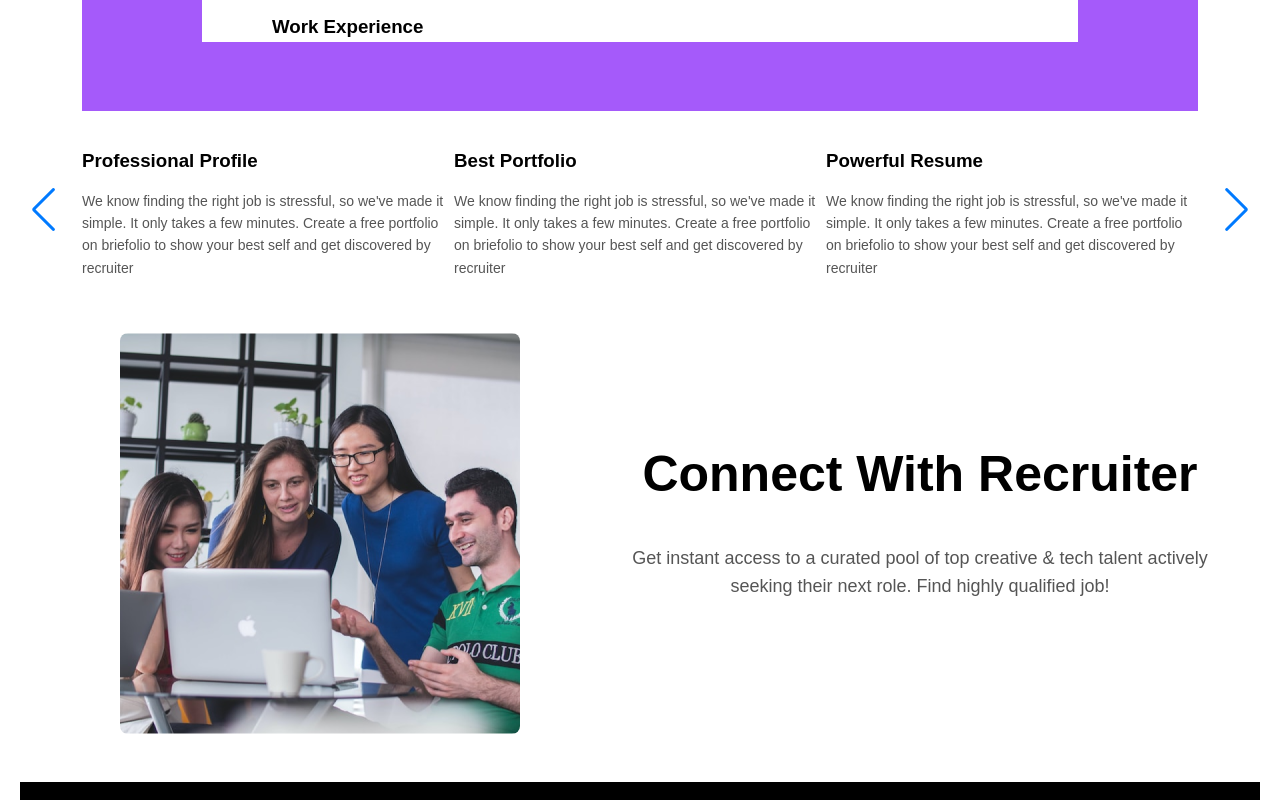
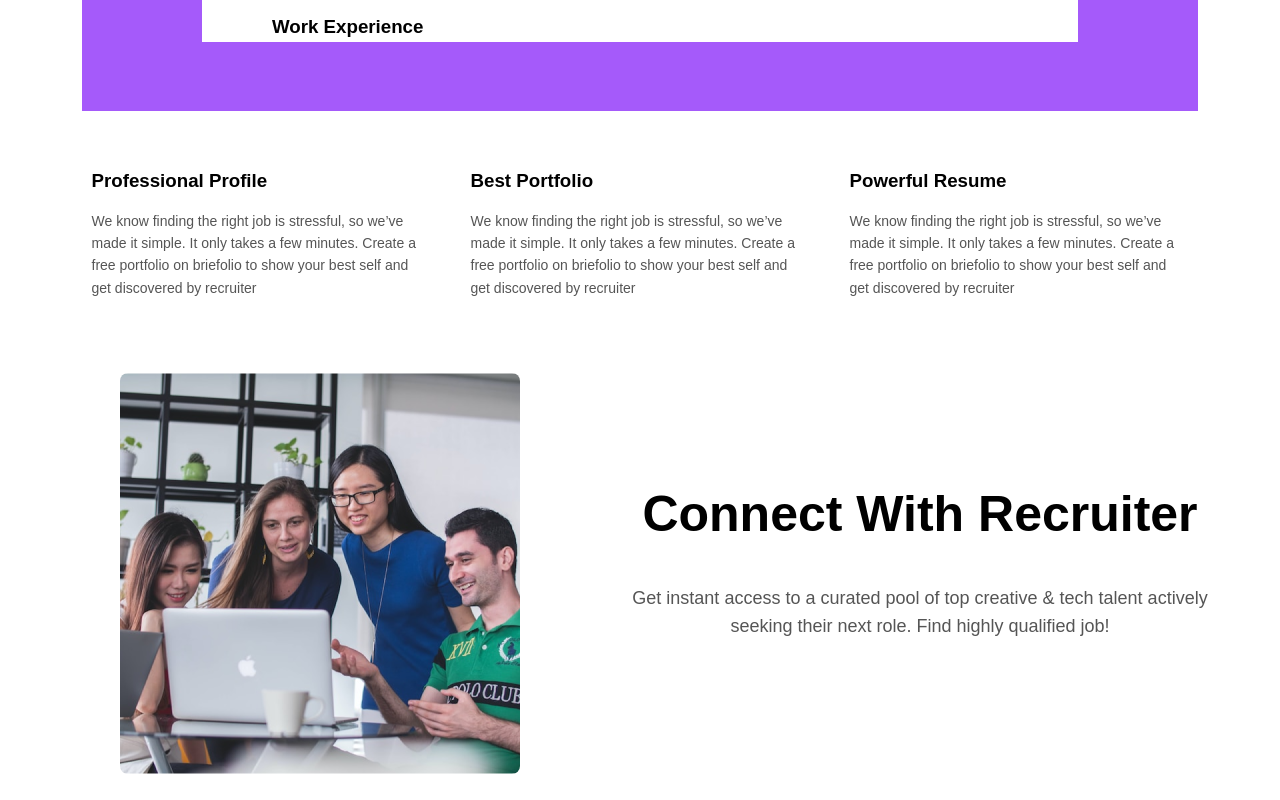
Before and after one commit to yulyaaka/frontend_keldybay, a plain HTML site: page index.html in a window 1280 px wide. Shown: the part 2540-3340 px from the top of the page. Drawn offline with Linux system fonts and the light colour scheme.

Commit message:
работа с карточками

```diff
--- a/index.html
+++ b/index.html
@@ -175,31 +175,8 @@
 
     </section>
     <!-- секция карточки -->
-    <div class="swiper features-slider">
-      <div class="swiper-wrapper">
-          <div class="feature-card">
-              <h3>Professional Profile</h3>
-              <p>We know finding the right job is stressful, so we've made it simple. It only takes a few minutes. Create a free portfolio on briefolio to show your best self and get discovered by recruiter</p>
-          </div>
-          <div class="feature-card">
-              <h3>Best Portfolio</h3>
-              <p>We know finding the right job is stressful, so we've made it simple. It only takes a few minutes. Create a free portfolio on briefolio to show your best self and get discovered by recruiter</p>
-          </div>
-          <div class="feature-card">
-              <h3>Powerful Resume</h3>
-              <p>We know finding the right job is stressful, so we've made it simple. It only takes a few minutes. Create a free portfolio on briefolio to show your best self and get discovered by recruiter</p>
-          </div>
-      </div>
 
-      <!-- Навигация -->
-      <div class="swiper-pagination"></div>
-      <div class="swiper-button-prev"></div>
-      <div class="swiper-button-next"></div>
-  </div>
-
-
-
-<!-- <div class="features">
+   <div class="features">
     <div class="feature-card">
     <h3>Professional Profile</h3>
     <p>We know finding the right job is stressful, so we’ve made it simple. It only takes a few minutes. Create a free portfolio on briefolio to show your best self and get discovered by recruiter</p>
@@ -213,7 +190,16 @@
     <p>We know finding the right job is stressful, so we’ve made it simple. It only takes a few minutes. Create a free portfolio on briefolio to show your best self and get discovered by recruiter</p>
     </div>
     </div>
-    <section class="content_section place">-->
+
+    <section class="content_section place">
+      <!-- Навигация -->
+      <div class="swiper-pagination"></div>
+      <div class="swiper-button-prev"></div>
+      <div class="swiper-button-next"></div>
+  </div>
+
+
+
 
 
 
```
